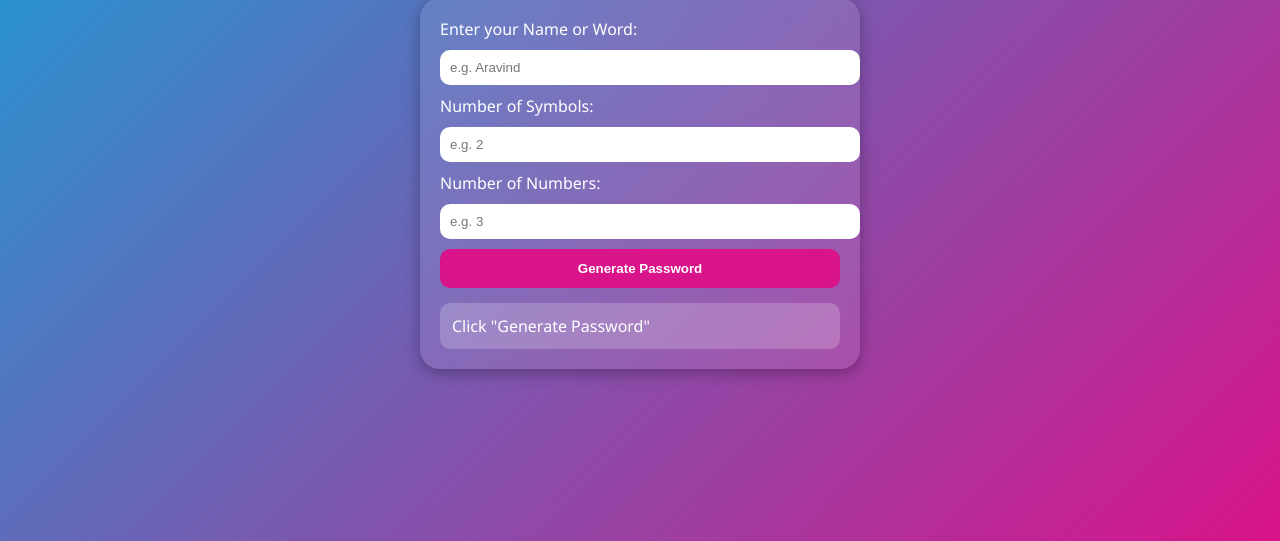
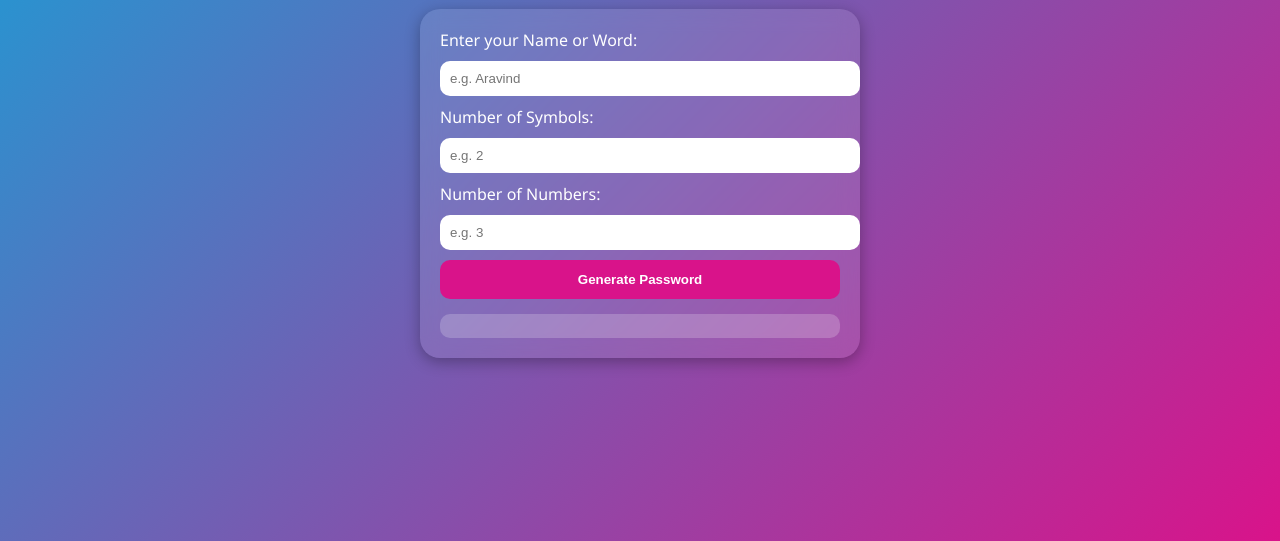
Before and after one commit to AravindMadasamy/Password_Generator, a plain HTML site: page index.html in a window 1280 px wide. Shown: the part 259-800 px from the top of the page. Drawn offline with Linux system fonts and the light colour scheme.

Commit message:
Update index.html

```diff
--- a/index.html
+++ b/index.html
@@ -103,7 +103,7 @@
     <button onclick="generatePassword()">Generate Password</button>
 
     <div class="output" id="result" onclick="copyPassword()">
-      Click "Generate Password"
+
     </div>
   </div>
 
```
